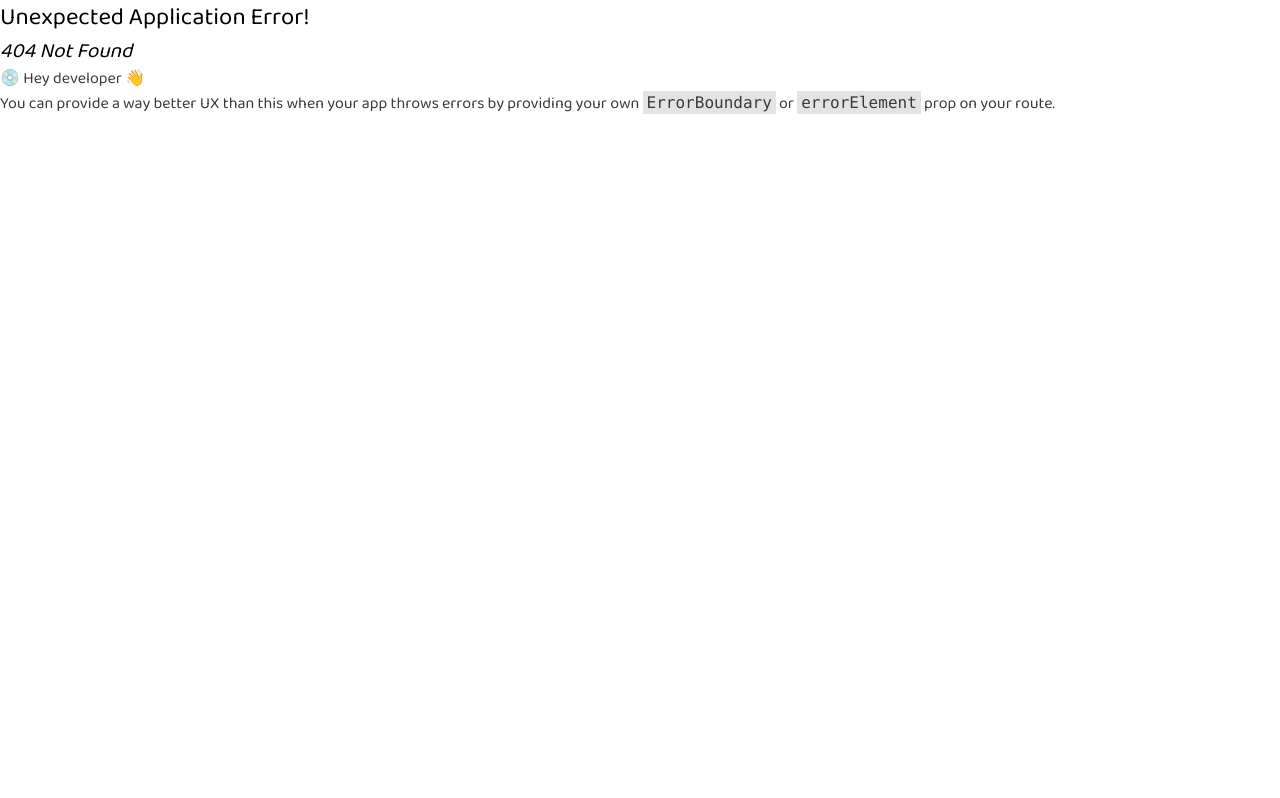
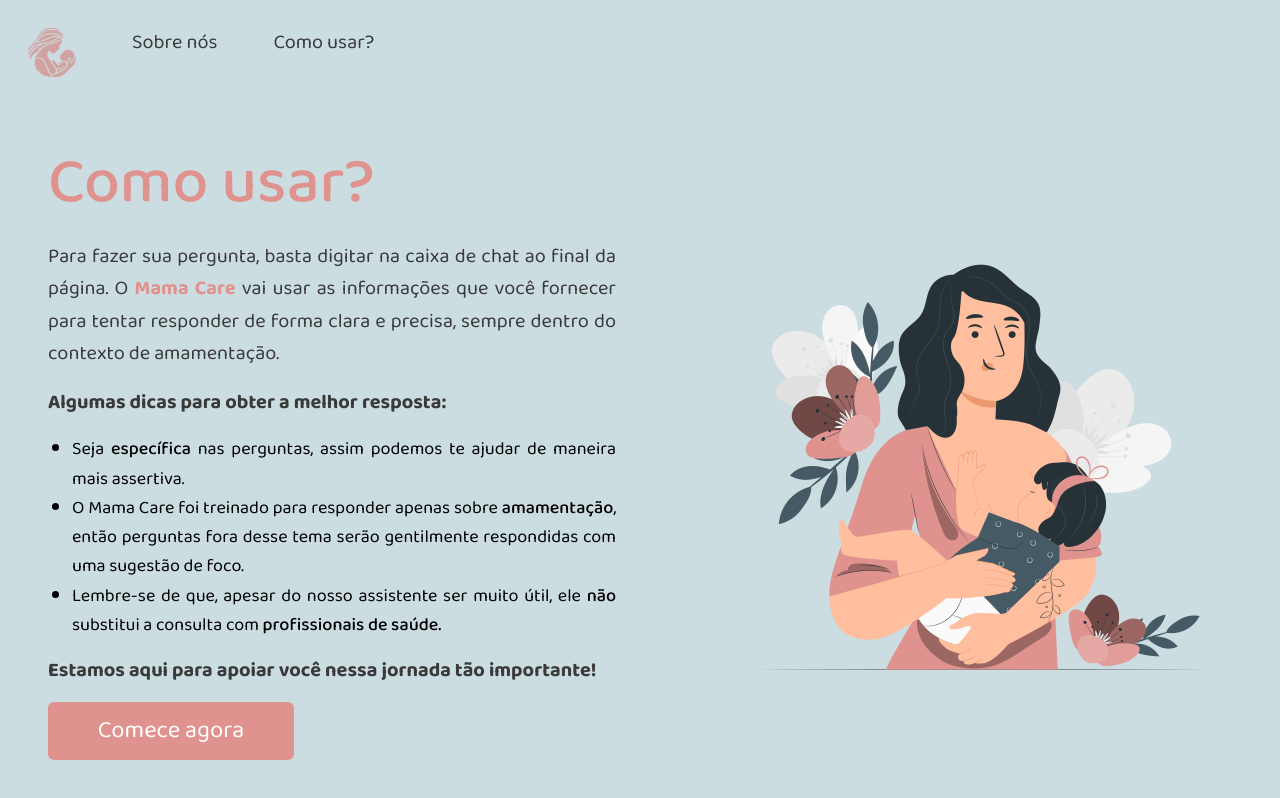
Before and after one commit to Mama-Care/frontend, a React (Vite) app: page /how-to-use in a window 1280 px wide. Before the commit this address had no page. Built offline with nearby package versions, Linux system fonts and the light colour scheme.

Commit message:
feat: creating how to use page

```diff
--- /dev/null
+++ b/src/components/pages/how-to-use/how-to-use.tsx
@@ -0,0 +1,85 @@
+import Flex from "@src/components/atoms/flex/flex";
+import Typography from "@src/components/atoms/typography/typography";
+import Header from "@src/components/organisms/header/header";
+import AboutUsImage from "@public/assets/images/how-to-use/motherhood.png";
+import Button from "@src/components/atoms/button/button";
+
+const HowTo = () => {
+  return (
+<Flex as="main" className="flex w-full h-screen flex-col bg-primary-main overflow-y-auto lg:overflow-hidden">
+  <Header showButtons={false} rightContent={false} />
+
+  <Flex as="section" className="flex flex-grow items-center justify-center overflow-y-auto lg:overflow-auto">
+    <Flex
+      as="section"
+      className="flex flex-col lg:flex-row items-center justify-between w-full max-w-7xl px-6 space-y-6 lg:space-y-0"
+    >
+      <Flex as="article" className="flex flex-col lg:w-1/2 p-6 space-y-4">
+        <Typography
+          as="h1"
+          className="text-secondary-main text-[3em] xl:text-[4em] leading-tight font-medium"
+          weight="bold"
+        >
+          Como usar?
+        </Typography>
+        <Typography
+          as="p"
+          className="text-primary-contrast text-[1.125em] xl:text-[1.25em] leading-relaxed text-justify"
+          weight="regular"
+        >
+          Para fazer sua pergunta, basta digitar na caixa de chat ao final da página. O
+          <span className="text-secondary-main font-bold"> Mama Care </span>
+          vai usar as informações que você fornecer para tentar responder de forma clara e precisa, sempre dentro do contexto de amamentação.
+        </Typography>
+        <Typography
+          as="p"
+          className="text-primary-contrast text-[1.125em] xl:text-[1.25em] leading-relaxed text-justify"
+          weight="bold"
+        >
+          Algumas dicas para obter a melhor resposta:
+        </Typography>
+        <ul className="list-disc pl-6 text-primary-contrast text-[1em] xl:text-[1.125em] leading-relaxed space-y-0 text-justify">
+          <li>
+            Seja <span className="font-medium"> específica </span> nas perguntas, assim podemos te ajudar de maneira mais assertiva.
+          </li>
+          <li>
+            O Mama Care foi treinado para responder apenas sobre <span className="font-medium">amamentação</span>, então perguntas fora desse tema serão gentilmente respondidas com uma sugestão de foco.
+          </li>
+          <li>
+            Lembre-se de que, apesar do nosso assistente ser muito útil, ele <span className="font-medium">não</span> substitui a consulta com <span className="font-medium">profissionais de saúde.</span>
+          </li>
+        </ul>
+        <Typography
+          as="p"
+          className="text-primary-contrast text-[1.125em] xl:text-[1.25em] text-justify"
+          weight="bold"
+        >
+          Estamos aqui para apoiar você nessa jornada tão importante!
+        </Typography>
+        <Button
+          className="mt-7 bg-secondary-main w-[15.375rem] h-[3.625rem] rounded-md"
+          onClick={() => {}}
+        >
+          <Typography
+            className="text-[#FFF] text-2xl"
+            as="span"
+            weight="regular"
+          >
+            Comece agora
+          </Typography>
+        </Button>
+      </Flex>
+      <Flex as="article" className="flex justify-center lg:w-2/2 p-6">
+        <img
+          style={{ width: '100%', maxWidth: '500px', height: 'auto' }}
+          src={AboutUsImage}
+          alt="Mãe amamentando"
+        />
+      </Flex>
+    </Flex>
+  </Flex>
+</Flex>
+  );
+};
+
+export default HowTo;
--- a/src/main.tsx
+++ b/src/main.tsx
@@ -8,6 +8,7 @@ import SignIn from '@src/components/pages/auth/sign-in/sign-in';
 import ForgotPassword from '@src/components/pages/auth/forgot-password/forgot-password';
 import SignUp from '@src/components/pages/auth/sign-up/sign-up';
 import AboutUs from '@src/components/pages/about-us/about-us';
+import HowTo from '@src/components/pages/how-to-use/how-to-use';
 
 const routes = createBrowserRouter([
   {
@@ -33,6 +34,10 @@ const routes = createBrowserRouter([
   {
     path: '/about-us',
     element: <AboutUs/>
+  },
+  {
+    path: '/how-to-use',
+    element: <HowTo/>
   }
 ]);
 
```
Also changed, not shown: public/assets/images/how-to-use/motherhood.png (added).
